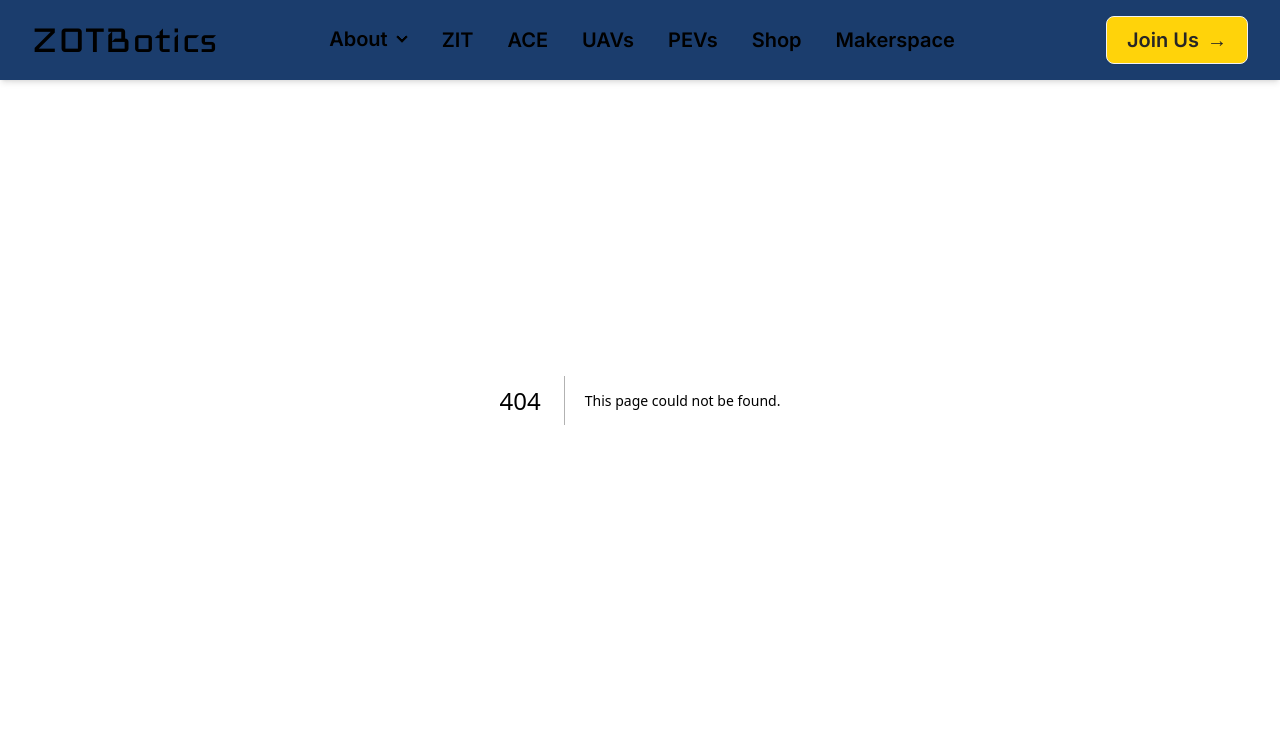
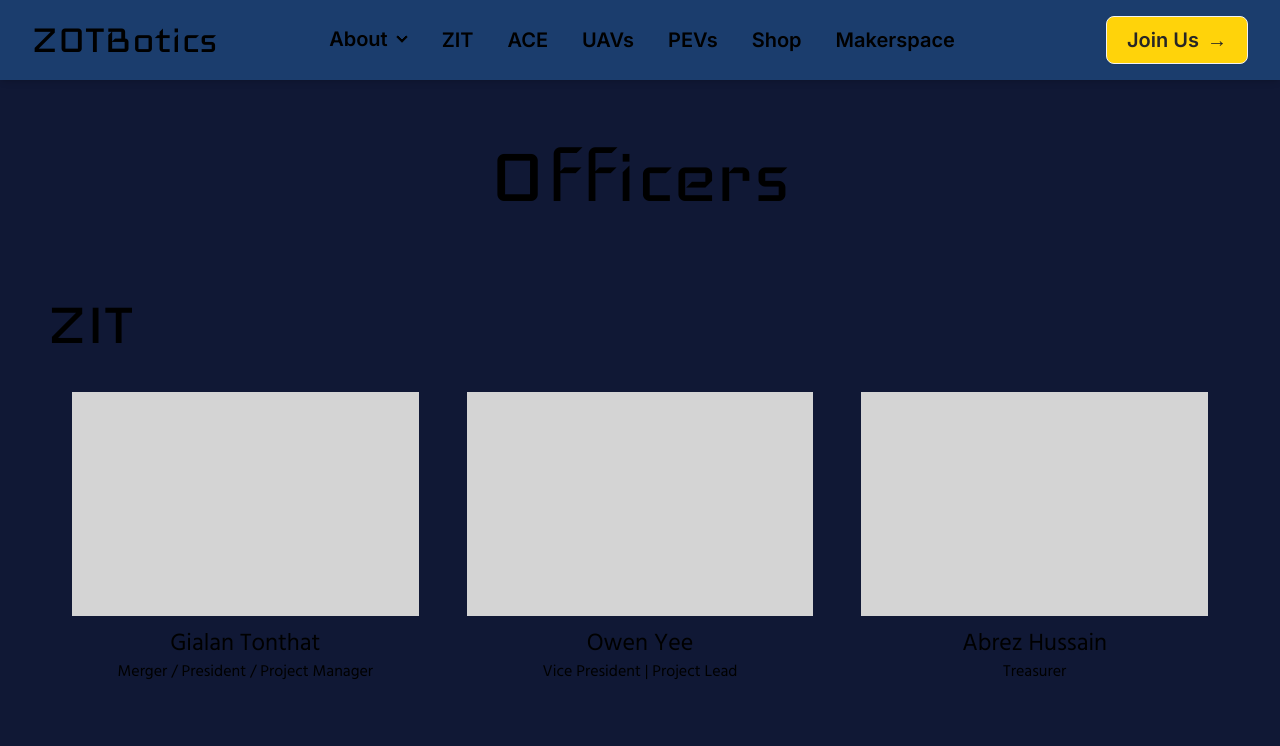
Before and after one commit to Phyopma/zims, a Next.js app: page /officers in a window 1280 px wide. Before the commit this address had no page. Shown: the top 746 px of the page. Built offline with nearby package versions, Linux system fonts and the light colour scheme.

Commit message:
officers added

```diff
--- a/app/components/Navbar.tsx
+++ b/app/components/Navbar.tsx
@@ -21,7 +21,9 @@ export default function Navbar() {
                   </a>
                 </li>
                 <li>
-                  <a className="text-xl">Officers</a>
+                  <a className="text-xl" href="/officers">
+                    Officers
+                  </a>
                 </li>
               </ul>
             </details>
--- a/app/mission/components/slideshow.tsx
+++ b/app/mission/components/slideshow.tsx
@@ -66,7 +66,7 @@ const Slideshow: React.FC = ({}) => {
       <div
         ref={slideshowRef}
         onScroll={handleScrollX}
-        className="carousel w-full h-[60vh]"
+        className="carousel w-full min-h-[60vh]"
       >
         <div id="item1" className="carousel-item w-full">
           <Event
--- a/app/mission/page.tsx
+++ b/app/mission/page.tsx
@@ -38,7 +38,7 @@ const OurMissionPage: React.FC = () => {
           />
           <Card
             heading="Community"
-            description="We’re 4 clubs conjoined under one roof for an accumulated member count of over 600- who’s there to not meet and connect with? As one big, supporting family, there is never a boring day’s worth of friends, classmates, or teammates to network with.  "
+            description="We’re 4 clubs conjoined under one roof for an accumulated member count of over 600- who’s there to not meet and connect with? As one big, supporting family, there is never a boring day’s worth of friends, classmates, or teammates to network with. "
             image={ACEImage}
           />
           <Card
--- /dev/null
+++ b/app/officers/components/Card.tsx
@@ -0,0 +1,19 @@
+import { Officer } from "../page";
+
+export default function Card(props: Officer) {
+  const officer = props;
+  return (
+    <div className="w-1/3 py-8 px-6">
+      <div className="min-h-[14rem] bg-neutral-300 mb-3" />
+      {/* <img
+        className="bg-neutral-500"
+        src={officer.image}
+        alt="Card Image"
+        width={320}
+        height={200}
+      /> */}
+      <p className="font-body text-2xl">{officer.name}</p>
+      <p className="font-body">{officer.officerDesc}</p>
+    </div>
+  );
+}
--- /dev/null
+++ b/app/officers/components/ClubRow.tsx
@@ -0,0 +1,18 @@
+// 1 heading with club-name and 2 rows of officer cards
+import { Officer, ClubRowProps } from "../page";
+import Card from "./Card";
+
+export default function ClubRow(props: ClubRowProps) {
+  const { clubName, officers } = props;
+
+  return (
+    <div>
+      <p className="font-display text-7xl pt-2 text-start">{clubName}</p>
+      <div className="flex flex-wrap text-center">
+        {officers.map((officer, index) => (
+          <Card key={index} {...officer} />
+        ))}
+      </div>
+    </div>
+  );
+}
--- /dev/null
+++ b/app/officers/page.tsx
@@ -0,0 +1,206 @@
+import ClubRow from "./components/ClubRow";
+
+export interface Officer {
+  name: string;
+  officerDesc: string;
+}
+export interface ClubRowProps {
+  clubName: string;
+  officers: Officer[];
+}
+// Gialan Tonthat
+// 4th Year | Music & Film/Media Studies
+// Merger / President / Project Manager
+// Owen Yee
+// 4th Year | Mechanical Engineering
+// Vice President | Project Lead
+// Abrez Hussain
+// 2nd Year | Electrical Engineering
+// Treasurer
+// Maxwell Berger
+// 3rd Year | Mechanical Engineering
+// Project Lead
+// Kian Miremadi
+// 2nd Year | Biomedical Engineering
+// Project Lead
+// Francis Ung
+// UCI Alum ‘23
+// Graduate Advisor
+
+const ZitRow: ClubRowProps = {
+  clubName: "ZIT",
+  officers: [
+    {
+      name: "Gialan Tonthat",
+      officerDesc: "Merger / President / Project Manager",
+    },
+    { name: "Owen Yee", officerDesc: "Vice President | Project Lead" },
+    { name: "Abrez Hussain", officerDesc: "Treasurer" },
+    { name: "Maxwell Berger", officerDesc: "Project Lead" },
+    { name: "Kian Miremadi", officerDesc: "Project Lead" },
+    { name: "Francis Ung", officerDesc: "Graduate Advisor" },
+  ],
+};
+
+// Gialan Tonthat
+// 4th Year | Music & Film/Media Studies
+// Co-Founder | President | Project Manager
+// Nam de Porceri
+// 4th Year | Materials Science & Engineering
+// Co-Founder | Vice President | Project Lead
+// Nova McNaught
+// 4th | Mechanical Engineering
+// Treasurer
+// Filiberto Alvarez
+// 3rd Year | Computer Engineering
+// Project Lead
+// Kenzo Fraser
+// 2nd Year | Aerospace Engineering
+// Project Lead
+// Jake Chutney
+// UCI Machine Shop Manager
+// Faculty Advisor
+
+const AceRow: ClubRowProps = {
+  clubName: "ACE",
+  officers: [
+    {
+      name: "Gialan Tonthat",
+      officerDesc: "Co-Founder | President | Project Manager",
+    },
+    {
+      name: "Nam de Porceri",
+      officerDesc: "Co-Founder | Vice President | Project Lead",
+    },
+    { name: "Nova McNaught", officerDesc: "Treasurer" },
+    { name: "Filiberto Alvarez", officerDesc: "Project Lead" },
+    { name: "Kenzo Fraser", officerDesc: "Project Lead" },
+    { name: "Jake Chutney", officerDesc: "Faculty Advisor" },
+  ],
+};
+
+// Oscar Zaragoza
+// 4th Year | Computer Science
+// Co-Merger | President
+// Gialan Tonthat
+// 4th Year | Music & Film/Media Studies
+// Co-Merger | Vice President | Project Manager
+// Jason Ho
+// 3rd Year | Computer Science
+// Treasurer
+// Kian Miramedi
+// 2nd Year | Biomedical Engineering
+// Project Mentor
+// Bogdan Kovtun
+// 3rd Year | Mechanical Engineering
+// Senior Design Liason
+// Peter Burke
+// Professor of Electric Engineering & Computer Science
+// Faculty Advisor
+
+const UAVsRow: ClubRowProps = {
+  clubName: "UAVs",
+  officers: [
+    { name: "Oscar Zaragoza", officerDesc: "Co-Merger | President" },
+    {
+      name: "Gialan Tonthat",
+      officerDesc: "Co-Merger | Vice President | Project Manager",
+    },
+    { name: "Jason Ho", officerDesc: "Treasurer" },
+    { name: "Kian Miramedi", officerDesc: "Project Mentor" },
+    { name: "Bogdan Kovtun", officerDesc: "Senior Design Liason" },
+    { name: "Peter Burke", officerDesc: "Faculty Advisor" },
+  ],
+};
+
+// PEVs
+// Gialan Tonthat
+// 4th year | Music & Film/Media Studies
+// Founder | President | Group Ride Lead
+// Maxwell Berger
+// 3rd Year | Mechanical Engineering
+// Vice President | Group Ride Lead
+// Maximilian Chu
+// 4th Year | Psychology
+// Treasurer
+// Aiden Doyen
+// 2nd Year | Undeclared
+// Group Ride Lead
+// Calvin Nguyen
+// 3rd Year | Computer Engineering
+// Group Ride Lead
+// Jim Jones
+// Professor of Informatics
+// Faculty Advisor
+
+const PEVsRow: ClubRowProps = {
+  clubName: "PEVs",
+  officers: [
+    {
+      name: "Gialan Tonthat",
+      officerDesc: "Founder | President | Group Ride Lead",
+    },
+    {
+      name: "Maxwell Berger",
+      officerDesc: "Vice President | Group Ride Lead",
+    },
+    { name: "Maximilian Chu", officerDesc: "Treasurer" },
+    { name: "Aiden Doyen", officerDesc: "Group Ride Lead" },
+    { name: "Calvin Nguyen", officerDesc: "Group Ride Lead" },
+    { name: "Jim Jones", officerDesc: "Faculty Advisor" },
+  ],
+};
+
+// ZOTBotics’ Makerspace
+// Gialan Tonthat
+// 4th Year | Music & Film/Media Studies
+// Founder | Makerspace Manager
+// Kian Miramedi
+// 2nd Year | Biomedical Engineering
+// Makerspace Staff
+// Nam de Porceri
+// 4th Year | Materials Science & Engineering
+// Makerspace Staff
+// Francis Ung
+// UCI Alum ‘23
+// Makerspace Advisor
+// Moses Choi
+// Lab Technician, FabWorks
+// Facility Supervisor
+// Derek Irwin
+// Lab Technician, FabWorks
+// Facility Supervisor
+// Ben Dolan
+// Director of FabWorks
+// ICF Facility Manager
+// Board Application
+// So you think you got what it takes to lead? Apply if you dare!
+
+const MakerspaceRow: ClubRowProps = {
+  clubName: "Makerspace",
+  officers: [
+    {
+      name: "Gialan Tonthat",
+      officerDesc: "Founder | Makerspace Manager",
+    },
+    { name: "Kian Miramedi", officerDesc: "Makerspace Staff" },
+    { name: "Nam de Porceri", officerDesc: "Makerspace Staff" },
+    { name: "Francis Ung", officerDesc: "Makerspace Advisor" },
+    { name: "Moses Choi", officerDesc: "Facility Supervisor" },
+    { name: "Derek Irwin", officerDesc: "Facility Supervisor" },
+    { name: "Ben Dolan", officerDesc: "ICF Facility Manager" },
+  ],
+};
+
+export default function Officers() {
+  return (
+    <div className="bg-blue-dark px-12">
+      <p className="font-display text-center text-8xl pt-32 pb-14">Officers</p>
+      <ClubRow {...ZitRow} />
+      <ClubRow {...AceRow} />
+      <ClubRow {...UAVsRow} />
+      <ClubRow {...PEVsRow} />
+      <ClubRow {...MakerspaceRow} />
+    </div>
+  );
+}
```
Also changed, not shown: app/todo.md (added, +2 -0 lines).
